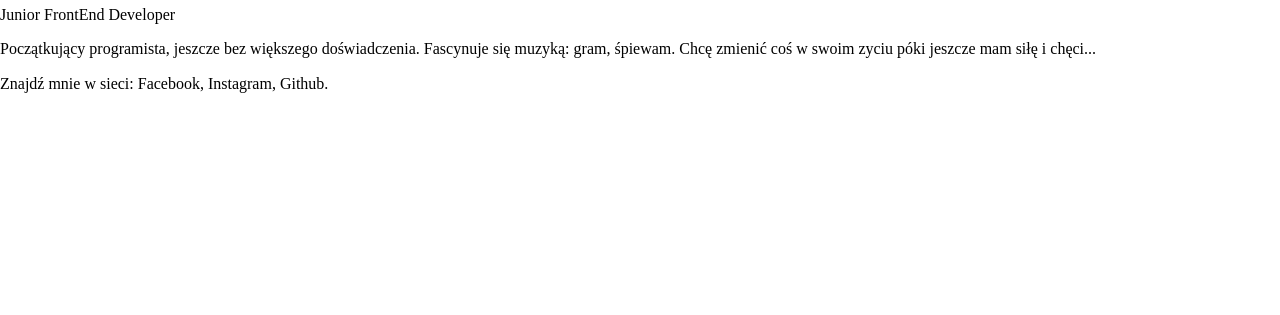
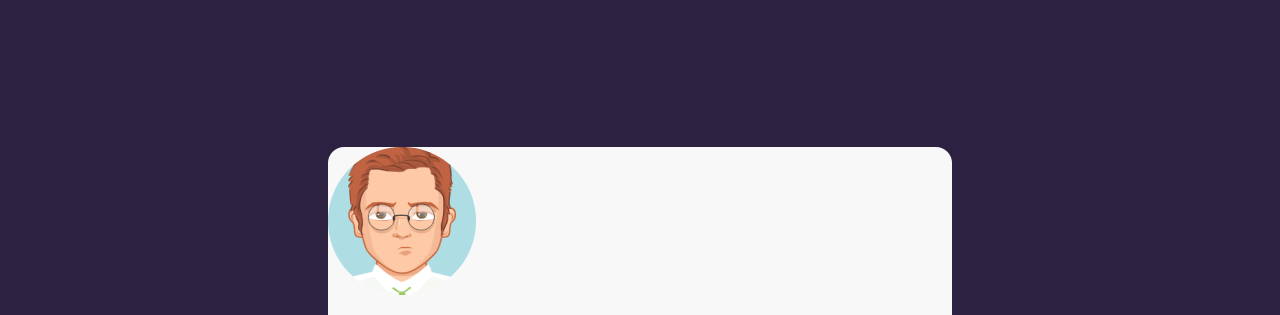
Before and after one commit to cichy1927/business-card, a plain HTML site: page index.html in a window 1280 px wide. Shown: the part 92-407 px from the top of the page. Drawn offline with Linux system fonts and the light colour scheme.

Commit message:
main box styles

```diff
--- a/index.html
+++ b/index.html
@@ -1,27 +1,27 @@
 <!DOCTYPE html>
 <html lang="pl">
   <head>
-    <meta charset="UTF-8">
-    <meta http-equiv="X-UA-Compatible" content="IE=edge">
-    <meta name="viewport" content="width=device-width, initial-scale=1.0">
+    <meta charset="UTF-8" />
+    <meta http-equiv="X-UA-Compatible" content="IE=edge" />
+    <meta name="viewport" content="width=device-width, initial-scale=1.0" />
     <title>Wizytówka</title>
     <link href="normalize.css" rel="stylesheet" type="text/css" />
     <link href="style.css" rel="stylesheet" type="text/css" />
   </head>
   <body>
- <main>
+    <main class="main">
       <article>
-        <img src="">
+        <img src="avatar.png" alt="Zdjęcie Bartosz Kryścio" />
         <header>
-            <h1> Bartosz Kryścio</h1>
-            <p>Junior FrontEnd Developer</p>
+          <h1>Bartosz Kryścio</h1>
+          <p>(jeszcze nie) Junior FrontEnd Developer</p>
         </header>
         <p>
-            Początkujący programista, jeszcze bez większego doświadczenia. Fascynuje się muzyką: gram, śpiewam. Chcę zmienić coś w swoim zyciu póki jeszcze mam siłę i chęci...
+          Początkujący programista, jeszcze bez większego doświadczenia.
+          Fascynuje się muzyką: gram, śpiewam. Chcę zmienić coś w swoim zyciu
+          póki jeszcze mam siłę i chęci...
         </p>
-        <p>
-            Znajdź mnie w sieci: Facebook, Instagram, Github.
-        </p>
+        <p>Znajdź mnie w sieci: Facebook, Instagram, Github.</p>
       </article>
     </main>
   </body>
--- a/style.css
+++ b/style.css
@@ -0,0 +1,13 @@
+body {
+    background: #2C2141;
+    display: flex;
+    align-items: center;
+    justify-content: center;
+    min-height: 100vh;
+    margin: 16px;
+}
+.main {
+    background: #F8F8F8;
+    border-radius: 16px;
+    width: 624px;
+}
```
Also changed, not shown: avatar.png (added). Lines whose indentation alone changed are shown as unchanged.
